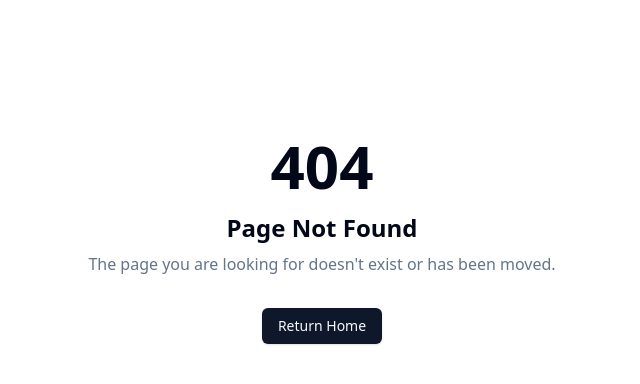
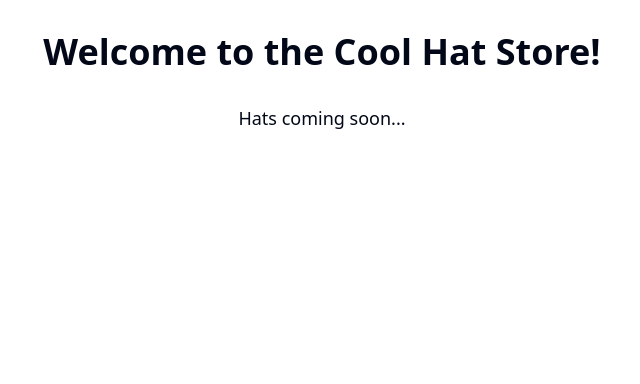
Before and after one commit to magnolia-AI/bootsushi-ZVWlf, a Next.js app: page /hat-store in a window 1280 px wide. Before the commit this address had no page. Shown: the top 384 px of the page, without its empty margins (318-958 px from the left). Built offline with nearby package versions, Linux system fonts and the light colour scheme.

Commit message:
I've created a new directory  to house the hat store application and a  directory for type

```diff
--- /dev/null
+++ b/app/hat-store/page.tsx
@@ -0,0 +1,11 @@
+
+import React from 'react';
+
+export default function HatStorePage() {
+  return (
+    <div className="container mx-auto px-4 py-8">
+      <h1 className="text-4xl font-bold text-center mb-8">Welcome to the Cool Hat Store!</h1>
+      <p className="text-center text-lg">Hats coming soon...</p>
+    </div>
+  );
+}
```
Also changed, not shown: lib/types/hat.ts (added, +7 -0 lines).
